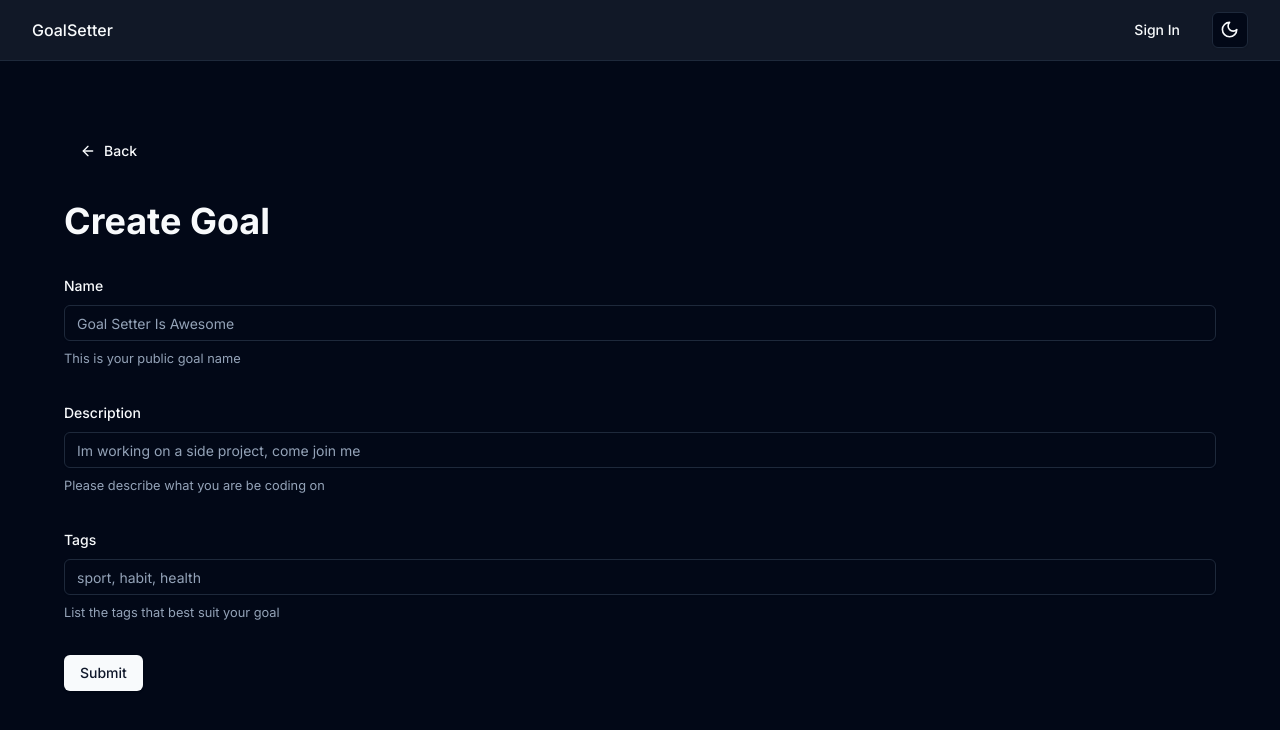
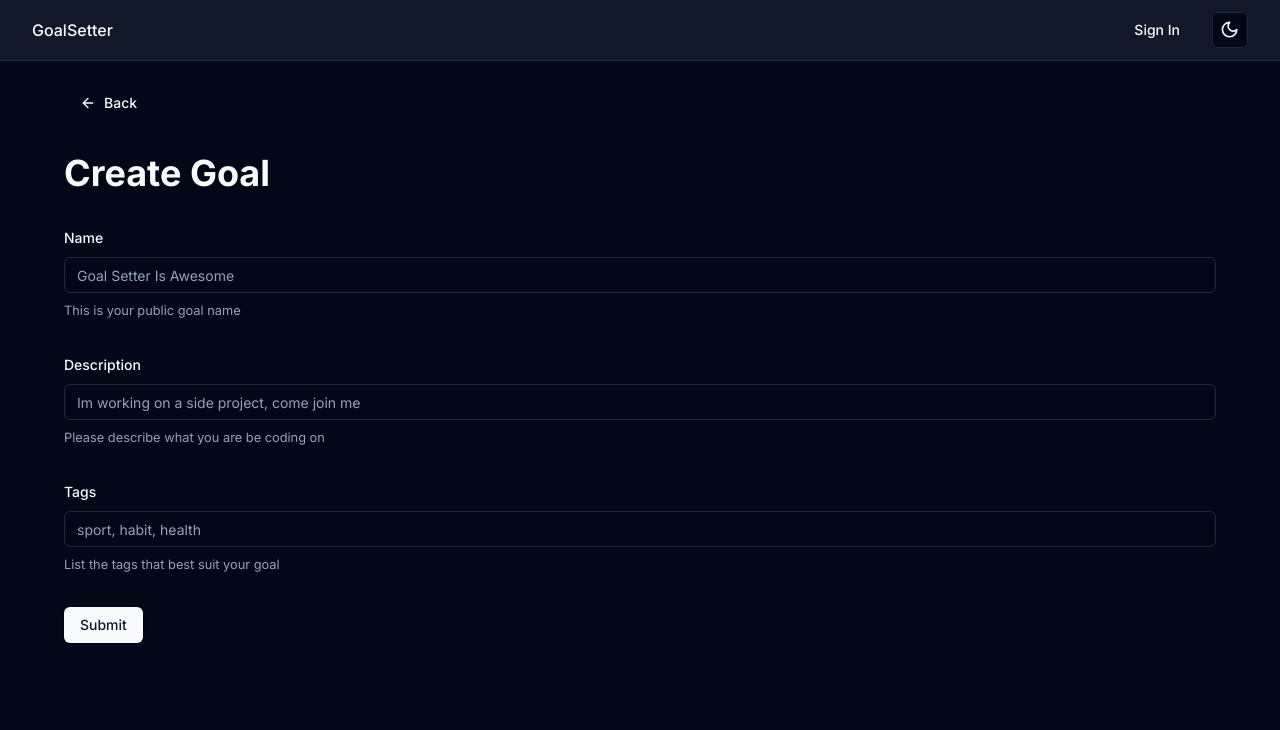
Before and after one commit to Lyriczzzz/goal-setter, a React (Vite) app: page /create-goal in a window 1280 px wide. Shown: the top 730 px of the page. Built offline with nearby package versions, Linux system fonts and the light colour scheme; no server answers.

Commit message:
feat: remove padding to decrease header distance

```diff
--- a/src/pages/create-goal/create-goal.tsx
+++ b/src/pages/create-goal/create-goal.tsx
@@ -5,7 +5,7 @@ import { Button } from '@/components/ui/button'
 
 export function CreateGoal() {
   return (
-    <div className="container mx-auto flex flex-col gap-8 pb-24 pt-12">
+    <div className="container mx-auto flex flex-col gap-8 pb-24">
       <Button asChild variant="link" className="w-max">
         <Link to="/your-goals">
           <ArrowLeft className="mr-2 size-4" />
```
